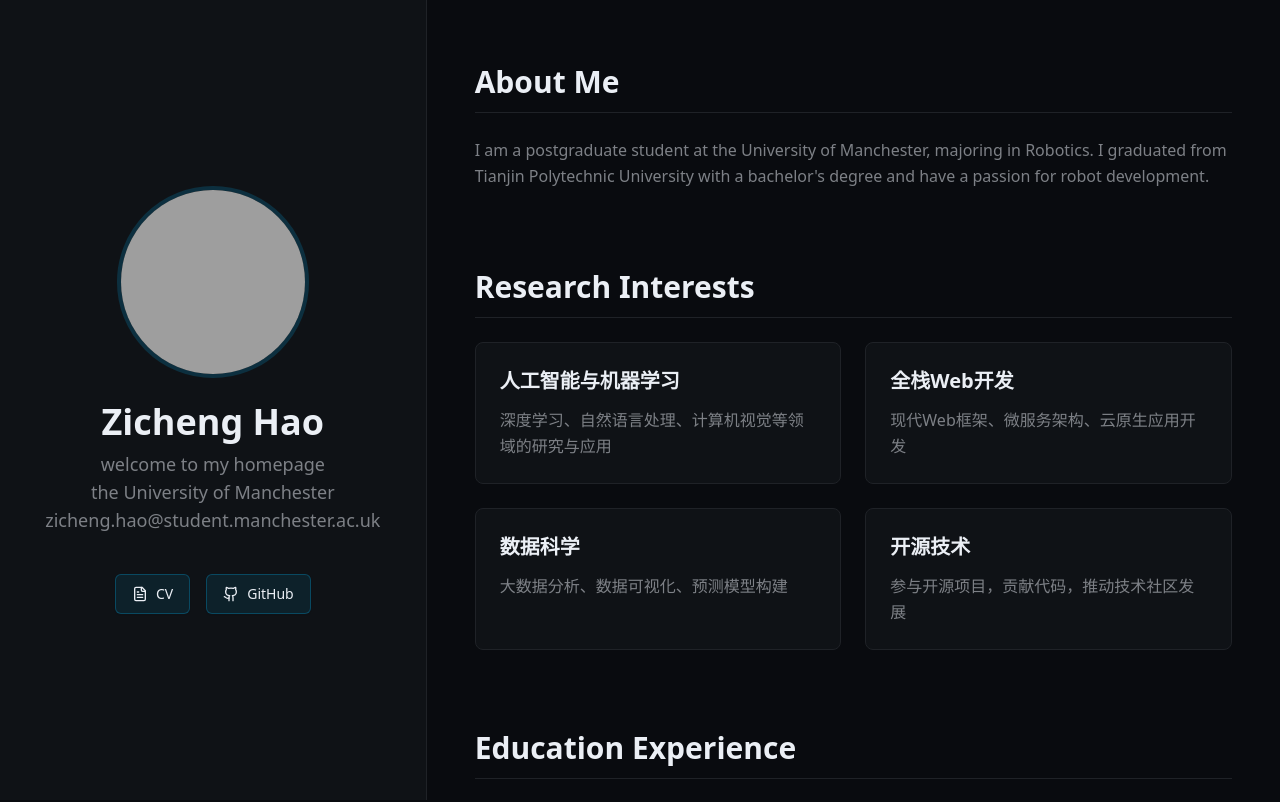
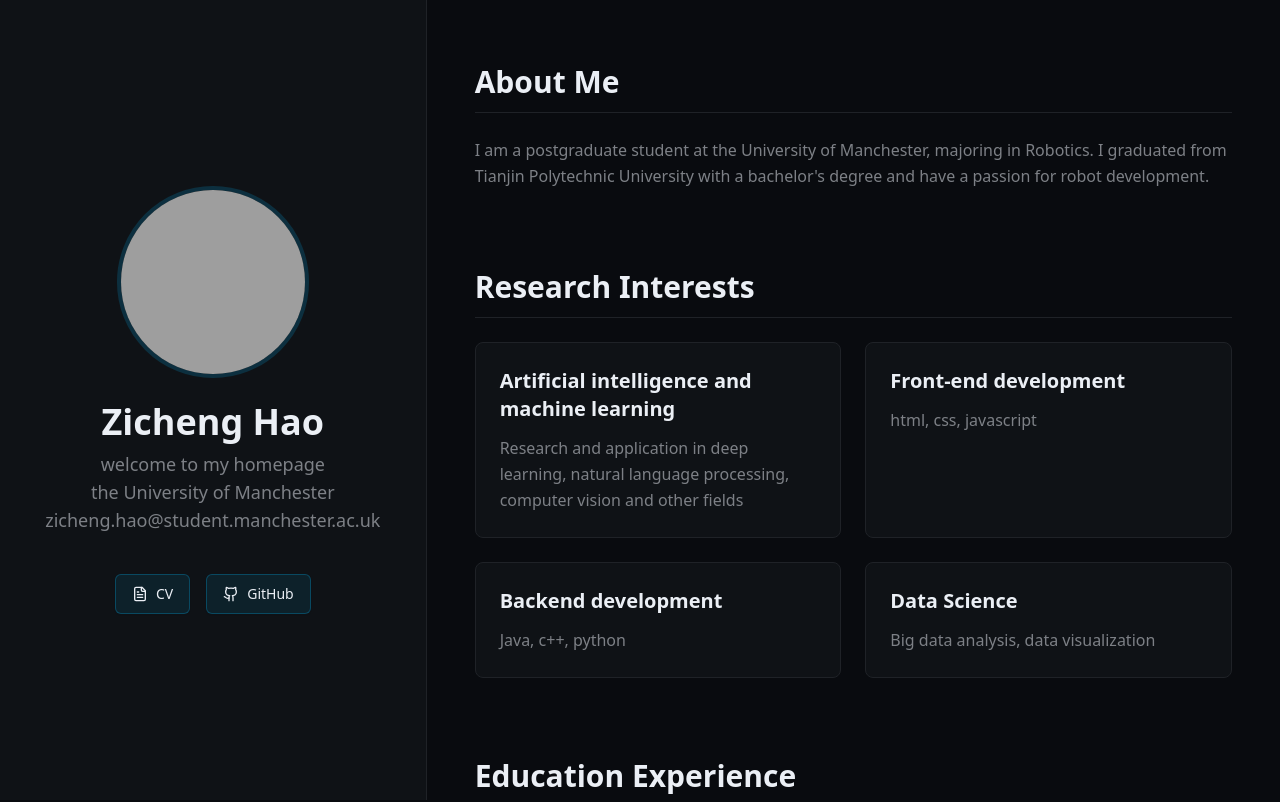
Before and after one commit to maxclementine21-boop/maxclementine21-boop.github.io, a Next.js app: page / in a window 1280 px wide. Shown: the top 802 px of the page. Built offline with nearby package versions, Linux system fonts and the light colour scheme; grey boxes are pictures that could not be loaded.

Commit message:
Update research-section.tsx

```diff
--- a/components/sections/research-section.tsx
+++ b/components/sections/research-section.tsx
@@ -1,20 +1,21 @@
 export function ResearchSection() {
   const interests = [
     {
-      title: "人工智能与机器学习",
-      description: "深度学习、自然语言处理、计算机视觉等领域的研究与应用",
+      title: "Artificial intelligence and machine learning",
+      description: "Research and application in deep learning, natural language processing, computer vision and other fields",
     },
     {
-      title: "全栈Web开发",
-      description: "现代Web框架、微服务架构、云原生应用开发",
+      title: "Front-end development",
+      description: "html, css, javascript",
     },
     {
-      title: "数据科学",
-      description: "大数据分析、数据可视化、预测模型构建",
+      title: "Backend development",
+      description: "Java, c++, python",
+
     },
     {
-      title: "开源技术",
-      description: "参与开源项目，贡献代码，推动技术社区发展",
+      title: "Data Science",
+      description: "Big data analysis, data visualization",
     },
   ]
 
```
